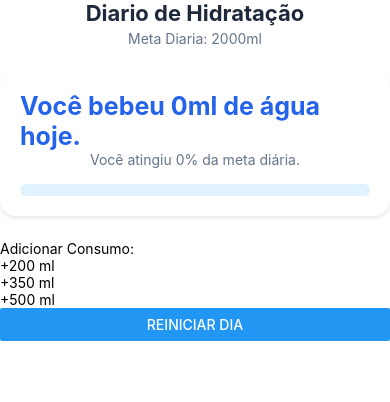
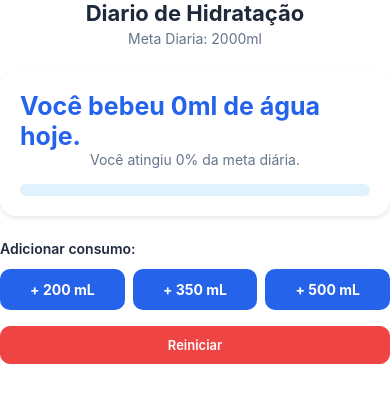
Before and after one commit to Mariana-Rodrigu3s/celular, a React Native app: screen / in a window 390 px wide. Shown: the top 402 px of the page. Built offline with nearby package versions, Linux system fonts and the light colour scheme.

Commit message:
MOD: Fazer os desafios

```diff
--- a/App.jsx
+++ b/App.jsx
@@ -3,17 +3,45 @@ import { SafeAreaProvider, SafeAreaView } from "react-native-safe-area-context";
 import Header from './src/components/Header';
 import { WaterProgress } from './src/components/WaterProgress';
 import ActionButon from './src/components/ActionButton';
+import { useState } from 'react';
 
 export default function App() {
     const GOAL = 2000
+    const[meta,  setMeta] = useState(0)
+    const [consumed, setConsumed] = useState(0)
+
+    const handleAddWater = (ml) =>{
+      setConsumed((consumed) => consumed + ml);
+
+
+
+
+
+    }
+
+
+    const handleMeta = (quantidade) =>{
+      setMeta((valor) => Math.max)
+
+    }
+
+
+
+    const handleReset = () =>{
+      setConsumed(0);
+
+
+    }
+
+
   return(
     <SafeAreaProvider>
       <SafeAreaView>
         <StatusBar barStyle="auto" />
         <View>
           <Header GOAL={GOAL} />
-          <WaterProgress consumed={0} goal={GOAL}></WaterProgress>
-          <ActionButon acrescimo={200}></ActionButon>
+          <WaterProgress consumed={consumed} goal={GOAL}></WaterProgress>
+          <ActionButon onAdd={handleAddWater} onReset={handleReset} ></ActionButon>
         </View>
       </SafeAreaView>
     </SafeAreaProvider>
--- a/src/components/ActionButton.jsx
+++ b/src/components/ActionButton.jsx
@@ -1,23 +1,77 @@
 import {View, Text, StyleSheet, Button, Pressable} from 'react-native'
 import { COLORS } from '../constants/colors'
-import {SafeAreaView, SafeAreaProvider} from 'react-native-safe-area-context';
 
-export default function ActionButon({acrescimo }){
+
+export default function ActionButon({onAdd, onReset}){
     return(
-        <View>
-            <Text>Adicionar Consumo:</Text>
-        <View>
-            <Pressable><Text>+200 ml</Text></Pressable>
-            <Pressable><Text>+350 ml</Text></Pressable>
-            <Pressable><Text>+500 ml</Text></Pressable>
-        </View>
+    <View style={styles.container}>
+      <Text style={styles.label}>Adicionar consumo:</Text>
 
-            <Button title="Reiniciar Dia"></Button>
-        </View>
-    )
+      <View style={styles.buttonRow}>
+        {/* Adiciona 200 mL */}
+        <Pressable style={styles.button} onPress={() => onAdd(200)}>
+          <Text style={styles.buttonText}>+ 200 mL</Text>
+        </Pressable>
+
+        {/* Adiciona 350 mL */}
+        <Pressable style={styles.button} onPress={() => onAdd(350)}>
+          <Text style={styles.buttonText}>+ 350 mL</Text>
+        </Pressable>
+
+        {/* Adiciona 500 mL */}
+        <Pressable style={styles.button} onPress={() => onAdd(500)}>
+          <Text style={styles.buttonText}>+ 500 mL</Text>
+        </Pressable>
+      </View>
+
+      {/* Botão para reiniciar a contagem */}
+      <Pressable style={styles.resetButton} onPress={onReset}>
+        <Text style={styles.resetButtonText}>Reiniciar</Text>
+      </Pressable>
+    </View>
+  );
 }
 
 
 const styles = StyleSheet.create({
-
-})
+  container: {
+    width: '100%',
+  },
+  label: {
+    fontSize: 14,
+    fontWeight: '600',
+    color: COLORS.textMain,
+    marginBottom: 12,
+  },
+  buttonRow: {
+    flexDirection: 'row',
+    justifyContent: 'space-between',
+    gap: 8,
+    marginBottom: 16,
+  },
+  button: {
+    flex: 1,
+    backgroundColor: COLORS.primary,
+    paddingVertical: 12,
+    borderRadius: 10,
+    alignItems: 'center',
+  },
+  buttonText: {
+    color: COLORS.white,
+    fontWeight: 'bold',
+    fontSize: 14,
+  },
+  resetButton: {
+    backgroundColor: COLORS.danger,
+    borderWidth: 1,
+    borderColor: COLORS.danger,
+    paddingVertical: 10,
+    borderRadius: 10,
+    alignItems: 'center',
+  },
+  resetButtonText: {
+    color: COLORS.cardBg,
+    fontWeight: '600',
+    fontSize: 13,
+  },
+});
```
